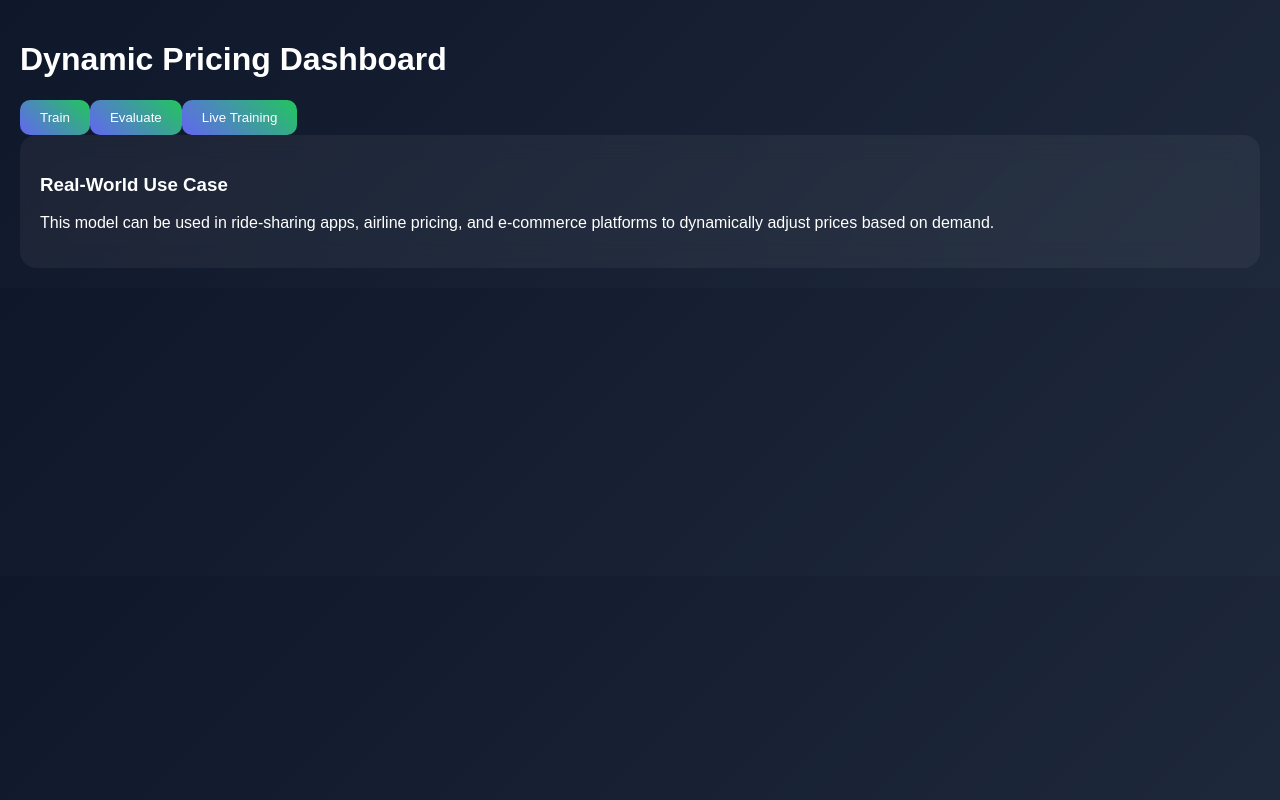
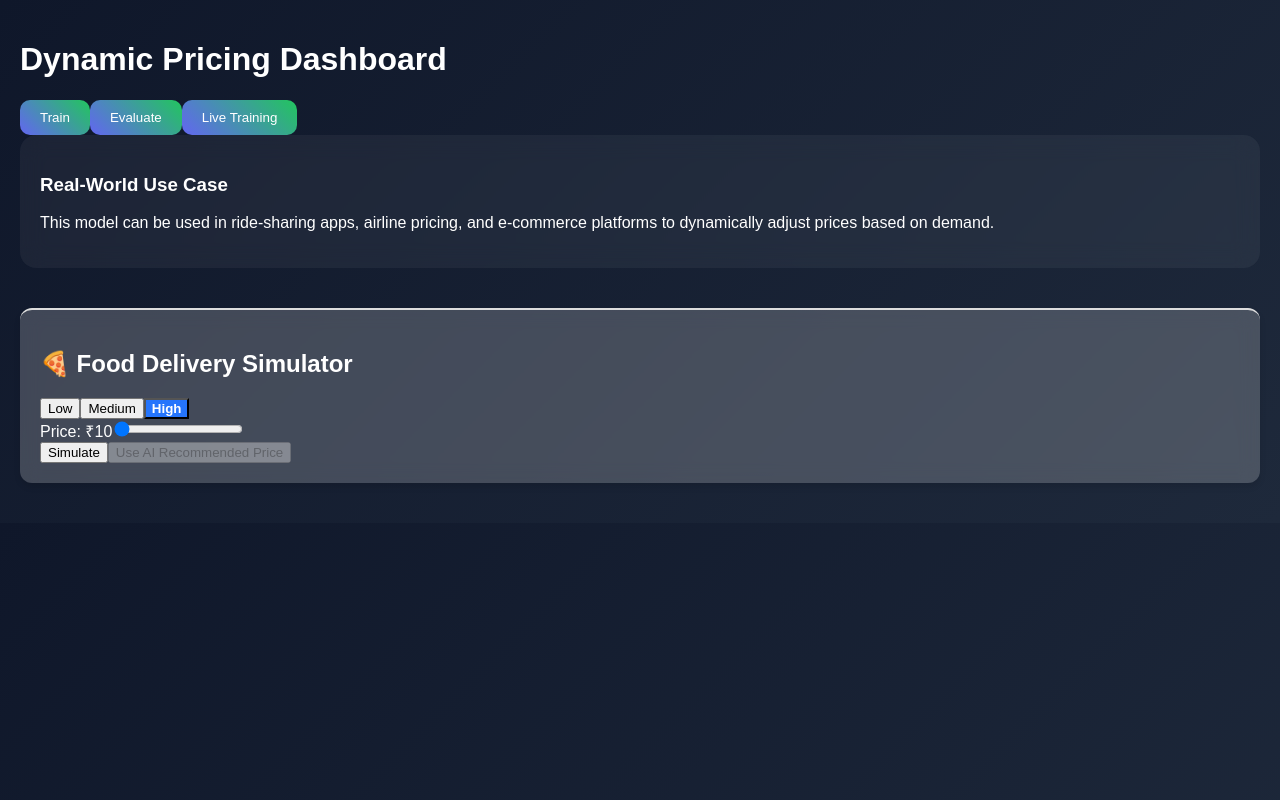
Before and after one commit to Sanket-456/Dynamic_Pricing_using_RL, a React (Create React App) app in the folder Frontend/pricing-dashboard/: page / in a window 1280 px wide. Built offline with nearby package versions, Linux system fonts and the light colour scheme.

Commit message:
Added Simulation

```diff
--- a/Frontend/pricing-dashboard/src/App.js
+++ b/Frontend/pricing-dashboard/src/App.js
@@ -6,6 +6,7 @@ import EvalChart from "./components/EvalChart";
 import QTableHeatmap from "./components/QTableHeatmap";
 import StatCard from "./components/StatCard";
 import UseCaseCard from "./components/UseCaseCard";
+import Simulator from "./components/Simulator";
 
 function App() {
   const [training, setTraining] = useState(null);
@@ -72,6 +73,8 @@ function App() {
 
       <UseCaseCard />
 
+      <Simulator trainingData={training} />
+
     </div>
   );
 }
--- a/Frontend/pricing-dashboard/src/api.js
+++ b/Frontend/pricing-dashboard/src/api.js
@@ -11,3 +11,10 @@ export const fetchEvaluation = async () => {
   const res = await axios.get(`${BASE}/evaluate`);
   return res.data;
 };
+
+export const fetchSimulation = async (state, price) => {
+  const res = await axios.get(`${BASE}/simulate`, {
+    params: { state, price },
+  });
+  return res.data;
+};
--- a/Frontend/pricing-dashboard/src/components/Simulator.css
+++ b/Frontend/pricing-dashboard/src/components/Simulator.css
@@ -5,6 +5,9 @@
   padding: 20px;
   box-shadow: 0 4px 6px rgba(0, 0, 0, 0.1);
   margin: 20px 0;
+  margin-top: 40px;
+  border-top: 2px solid #ddd;
+  padding-top: 20px;
 }
 
 .simulator h2 {
@@ -45,3 +48,49 @@
   margin-top: 20px;
   font-size: 1.2rem;
 }
+
+/* Comparison Cards */
+.comparison {
+  display: flex;
+  flex-direction: column; /* Outer container in column layout */
+  gap: 20px;
+  margin-top: 30px;
+}
+
+.comparison-cards {
+  display: flex;
+  flex-direction: row; /* Inner container for cards in row layout */
+  gap: 20px;
+}
+
+.comparison .card {
+  flex: 1;
+  padding: 20px;
+  border-radius: 8px;
+  background: rgba(255, 255, 255, 0.08); /* Dark theme friendly */
+  box-shadow: 0 2px 4px rgba(0, 0, 0, 0.1);
+  text-align: center;
+  color: #ffffff; /* Ensure text is visible on dark backgrounds */
+}
+
+/* Winning Card Highlight */
+.comparison .card.highlight {
+  border: 2px solid #22c55e;
+  background: rgba(34, 197, 94, 0.15); /* Improved contrast */
+  box-shadow: 0 4px 12px rgba(34, 197, 94, 0.3);
+}
+
+/* Difference Line */
+.comparison .difference {
+  text-align: center;
+  font-size: 1.3rem;
+  font-weight: bold;
+  color: #22c55e; /* Green for emphasis */
+}
+
+/* Demand Buttons */
+.demand-selector button.active {
+  background: #2575fc;
+  color: white;
+  font-weight: bold;
+}
--- a/Frontend/pricing-dashboard/src/components/Simulator.jsx
+++ b/Frontend/pricing-dashboard/src/components/Simulator.jsx
@@ -1,73 +1,164 @@
-import React, { useState } from 'react';
-import axios from 'axios';
+import React, { useState, useRef } from 'react';
 import './Simulator.css';
+import { fetchSimulation } from "../api";
 
-const Simulator = () => {
-  const [state, setState] = useState(0); // 0: Low, 1: Medium, 2: High
-  const [price, setPrice] = useState(10);
-  const [loading, setLoading] = useState(false);
-  const [result, setResult] = useState(null);
+const Simulator = ({ trainingData }) => {
+  const [selectedState, setSelectedState] = useState(2); // Default to High demand
+  const [selectedPrice, setSelectedPrice] = useState(10); // Default to ₹10
+  const [manualResult, setManualResult] = useState(null); // Manual pricing result
+  const [aiResult, setAiResult] = useState(null); // AI pricing result
+  const [loading, setLoading] = useState(false); // Loading state
+  const sliderRef = useRef(null); // Ref for the slider
 
+  // Helper function to get AI recommended price
+  const getAIPrice = () => {
+    if (!trainingData) return null;
+
+    const prices = [10, 20, 30, 40, 50];
+    const qValues = trainingData.Q[selectedState];
+
+    const maxIndex = qValues.indexOf(Math.max(...qValues));
+
+    return prices[maxIndex];
+  };
+
+  // Simulate button handler
   const handleSimulate = async () => {
     setLoading(true);
+    const aiPrice = getAIPrice();
+
     try {
-      const response = await axios.post('http://localhost:5000/simulate', {
-        state,
-        price,
-      });
-      setResult(response.data);
+      const requests = [
+        fetchSimulation(selectedState, selectedPrice),
+      ];
+
+      if (aiPrice !== null) {
+        requests.push(fetchSimulation(selectedState, aiPrice));
+      }
+
+      const [manualResponse, aiResponse] = await Promise.all(requests);
+
+      setManualResult(manualResponse);
+      if (aiPrice !== null) {
+        setAiResult(aiResponse);
+      }
     } catch (error) {
-      console.error('Simulation error:', error);
+      console.error("Simulation failed:", error);
     } finally {
       setLoading(false);
     }
   };
 
-  const handleRLRecommendation = () => {
-    // Placeholder for RL recommendation logic
-    const recommendedPrice = 30; // Replace with Q-table logic
-    setPrice(recommendedPrice);
-  };
-
   return (
     <div className="simulator">
-      <h2>Business Scenario Simulator</h2>
+      <h2>🍕 Food Delivery Simulator</h2>
 
-      <div className="controls">
-        <label>
-          Demand Level:
-          <select value={state} onChange={(e) => setState(Number(e.target.value))}>
-            <option value={0}>Low</option>
-            <option value={1}>Medium</option>
-            <option value={2}>High</option>
-          </select>
-        </label>
+      {/* Demand Selector */}
+      <div className="demand-selector">
+        <button
+          className={selectedState === 0 ? 'active' : ''}
+          onClick={() => {
+            setSelectedState(0);
+            setManualResult(null);
+            setAiResult(null);
+          }}
+        >
+          Low
+        </button>
+        <button
+          className={selectedState === 1 ? 'active' : ''}
+          onClick={() => {
+            setSelectedState(1);
+            setManualResult(null);
+            setAiResult(null);
+          }}
+        >
+          Medium
+        </button>
+        <button
+          className={selectedState === 2 ? 'active' : ''}
+          onClick={() => {
+            setSelectedState(2);
+            setManualResult(null);
+            setAiResult(null);
+          }}
+        >
+          High
+        </button>
+      </div>
 
-        <label>
-          Price: {price}
+      {/* Price Slider */}
+      <div className="price-slider">
+        <label>Price: ₹{selectedPrice}</label>
         <input
+          ref={sliderRef}
           type="range"
           min="10"
           max="50"
-            value={price}
-            onChange={(e) => setPrice(Number(e.target.value))}
+          step="10"
+          defaultValue={selectedPrice}
+          onChange={(e) => {
+            setSelectedPrice(Number(e.target.value));
+            setManualResult(null);
+            setAiResult(null);
+          }}
         />
-        </label>
+      </div>
 
-        <button onClick={handleSimulate} disabled={loading}>
-          {loading ? 'Simulating...' : 'Simulate'}
+      {/* AI Hint */}
+      {trainingData && (
+        <p className="ai-hint">
+          🤖 AI will compare against ₹{getAIPrice()} for {['Low', 'Medium', 'High'][selectedState]} demand
+        </p>
+      )}
+
+      {/* Buttons */}
+      <div className="actions">
+        <button
+          onClick={handleSimulate}
+          disabled={loading || selectedPrice === getAIPrice()}
+        >
+          {loading ? "Simulating..." : "Simulate"}
         </button>
-
-        <button onClick={handleRLRecommendation} disabled={loading}>
-          Use RL Recommended Price
+        {selectedPrice === getAIPrice() && (
+          <p className="warning">⚠️ Set a different price to compare with AI</p>
+        )}
+        <button
+          disabled={!trainingData}
+          onClick={() => {
+            const aiPrice = getAIPrice();
+            if (aiPrice !== null) {
+              if (sliderRef.current) {
+                sliderRef.current.value = aiPrice; // moves thumb
+              }
+              setSelectedPrice(aiPrice); // updates label
+            }
+          }}
+        >
+          Use AI Recommended Price
         </button>
       </div>
 
-      {result && (
-        <div className="results">
-          <h3>Results</h3>
-          <p>Predicted Demand: {result.demand.toFixed(2)}</p>
-          <p>Revenue: ₹{result.revenue.toFixed(2)}</p>
+      {/* Comparison UI */}
+      {manualResult && aiResult && (
+        <div className="comparison">
+          <div className="comparison-cards"> {/* Wrapper for side-by-side layout */}
+            <div className={`card ${manualResult.revenue >= aiResult.revenue ? 'highlight' : ''}`}>
+              <h3>Manual Pricing</h3>
+              <p>Price: ₹{manualResult.price}</p>
+              <p>Demand: {manualResult.demand}</p>
+              <p>Revenue: ₹{manualResult.revenue}</p>
+            </div>
+            <div className={`card ${aiResult.revenue > manualResult.revenue ? 'highlight' : ''}`}>
+              <h3>🤖 AI Pricing</h3>
+              <p>Price: ₹{aiResult.price}</p>
+              <p>Demand: {aiResult.demand}</p>
+              <p>Revenue: ₹{aiResult.revenue}</p>
+            </div>
+          </div>
+          <p className="difference">
+            🔥 {aiResult.revenue > manualResult.revenue ? `AI earns ₹${aiResult.revenue - manualResult.revenue} more (+${((aiResult.revenue - manualResult.revenue) / manualResult.revenue * 100).toFixed(1)}%)` : `Manual earns ₹${manualResult.revenue - aiResult.revenue} more (+${((manualResult.revenue - aiResult.revenue) / aiResult.revenue * 100).toFixed(1)}%)`}
+          </p>
         </div>
       )}
     </div>
```
Also changed, not shown: 1 other file (tests, documents, lock files or other folders). Lines whose indentation alone changed are shown as unchanged.
